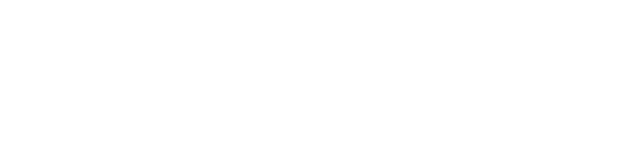
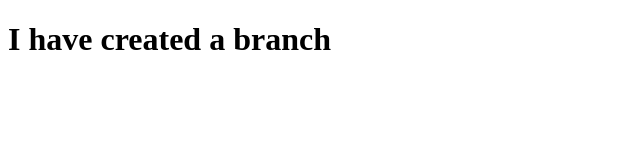
Before and after one commit to umesh2112/Test-pull, a plain HTML site: page hi.html in a window 1280 px wide. Shown: the whole page, without its empty margins (0-640 px from the left). Drawn offline with Linux system fonts and the light colour scheme.

Commit message:
Update hi.html

```diff
--- a/hi.html
+++ b/hi.html
@@ -6,6 +6,6 @@
     <title>Document</title>
 </head>
 <body>
-
+    <h1>I have created a branch</h1>
 </body>
 </html>
```
